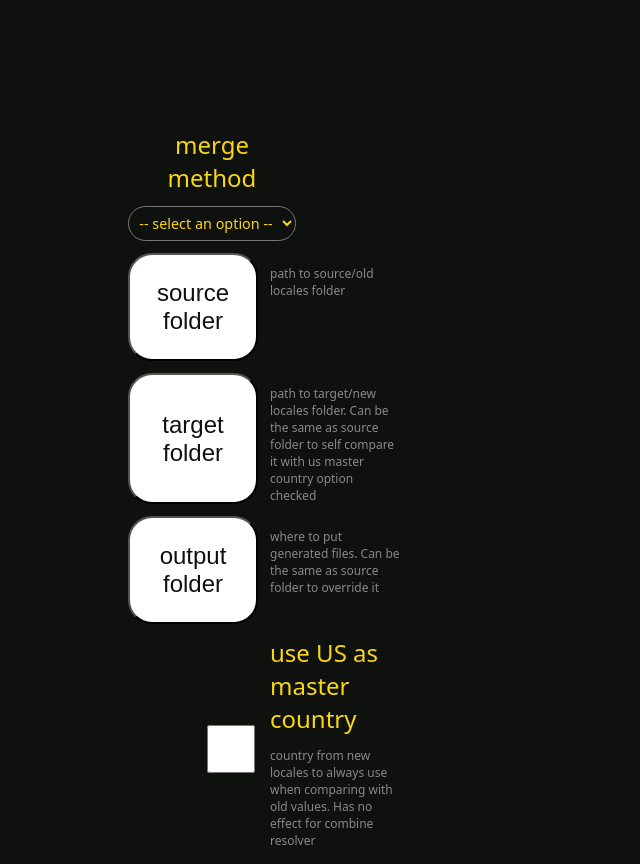
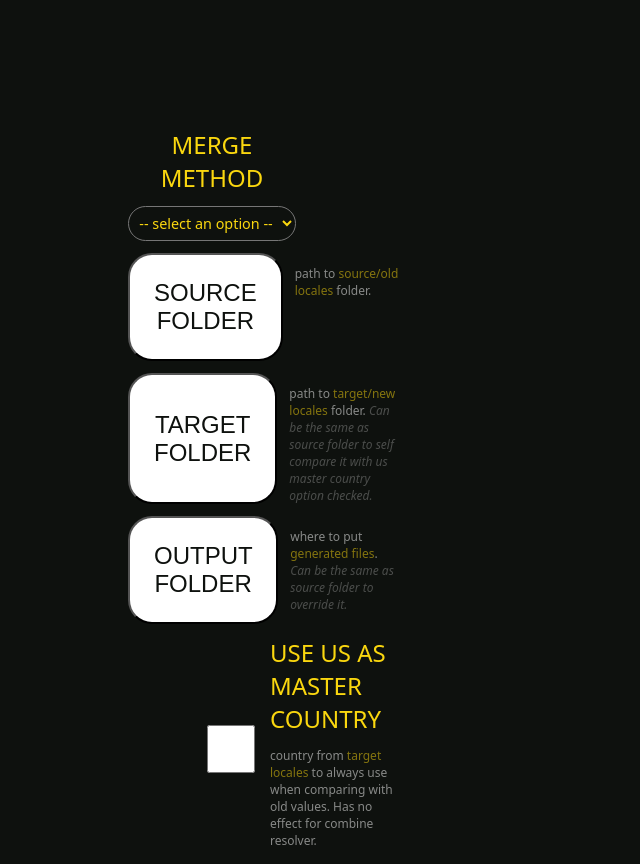
Before and after one commit to Stranget0/translation-merge, an Electron app: page index.html in a window 800 px wide. Shown: the top 864 px of the page, without its empty margins (0-640 px from the left). Drawn offline with Linux system fonts and the light colour scheme.

Commit message:
Text style adjustments

```diff
--- a/index.html
+++ b/index.html
@@ -35,9 +35,7 @@
 			margin-top: 1rem;
 		}
 
-		b,
-		mark,
-		i,
+		b,strong,
 		h1,
 		h2,
 		h3,
@@ -45,6 +43,15 @@
 		h5,
 		h6 {
 			color: var(--color-accent);
+		}
+
+		mark{
+			color: var(--color-accent);
+			background-color: var(--color-bg);
+		}
+
+		i,em{
+			opacity: .5;
 		}
 
 		button {
@@ -106,7 +113,9 @@
 
 			color: var(--color-accent);
 		}
-
+		.input label, button{
+			text-transform: uppercase;
+		}
 		.input :is(select, input, textarea, option) {
 			color: var(--color-accent);
 			background-color: var(--color-bg);
@@ -166,30 +175,30 @@
 					<button id="source-button" name="source-button">source folder</button>
 					<div class="col">
 						<div class="path" id="source-path"></div>
-						<div class="description">path to source/old locales folder</div>
+						<div class="description">path to <mark>source/old locales</mark> folder.</div>
 					</div>
 				</div>
 				<div class="input two-col">
 					<button id="target-button" name="target-button">target folder</button>
 					<div class="col">
 						<div class="path" id="target-path"></div>
-						<div class="description">path to target/new locales folder. Can be the same as source folder to self compare
-							it with us master country option checked</div>
+						<div class="description">path to <mark>target/new locales</mark> folder. <em>Can be the same as source folder to self compare
+							it with us master country option checked.</em></div>
 					</div>
 				</div>
 				<div class="input two-col">
 					<button id="output-button" name="output-button">output folder</button>
 					<div class="col">
 						<div class="path" id="output-path"></div>
-						<div class="description">where to put generated files. Can be the same as source folder to override it</div>
+						<div class="description">where to put <mark>generated files</mark>. <em>Can be the same as source folder to override it.</em></div>
 					</div>
 				</div>
 				<div class="two-col input checkbox">
 					<input type="checkbox" id="master-country"></input>
 					<div class="label">
 						<label for="master-country">use US as master country</label>
-						<p class="description">country from new locales to always use when comparing with old values. Has no
-							effect for combine resolver</p>
+						<p class="description">country from <mark>target locales</mark> to always use when comparing with old values. Has no
+							effect for combine resolver.</p>
 					</div>
 				</div>
 			</section>
```
